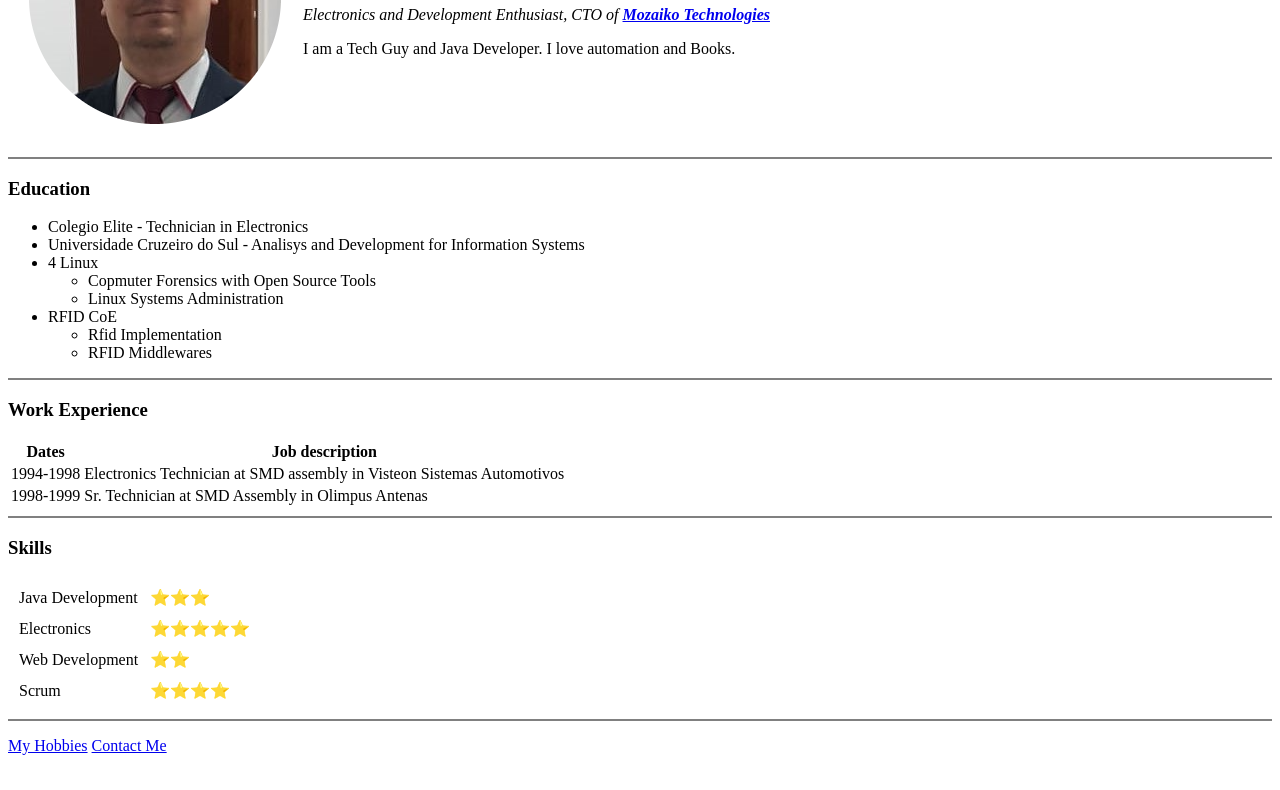
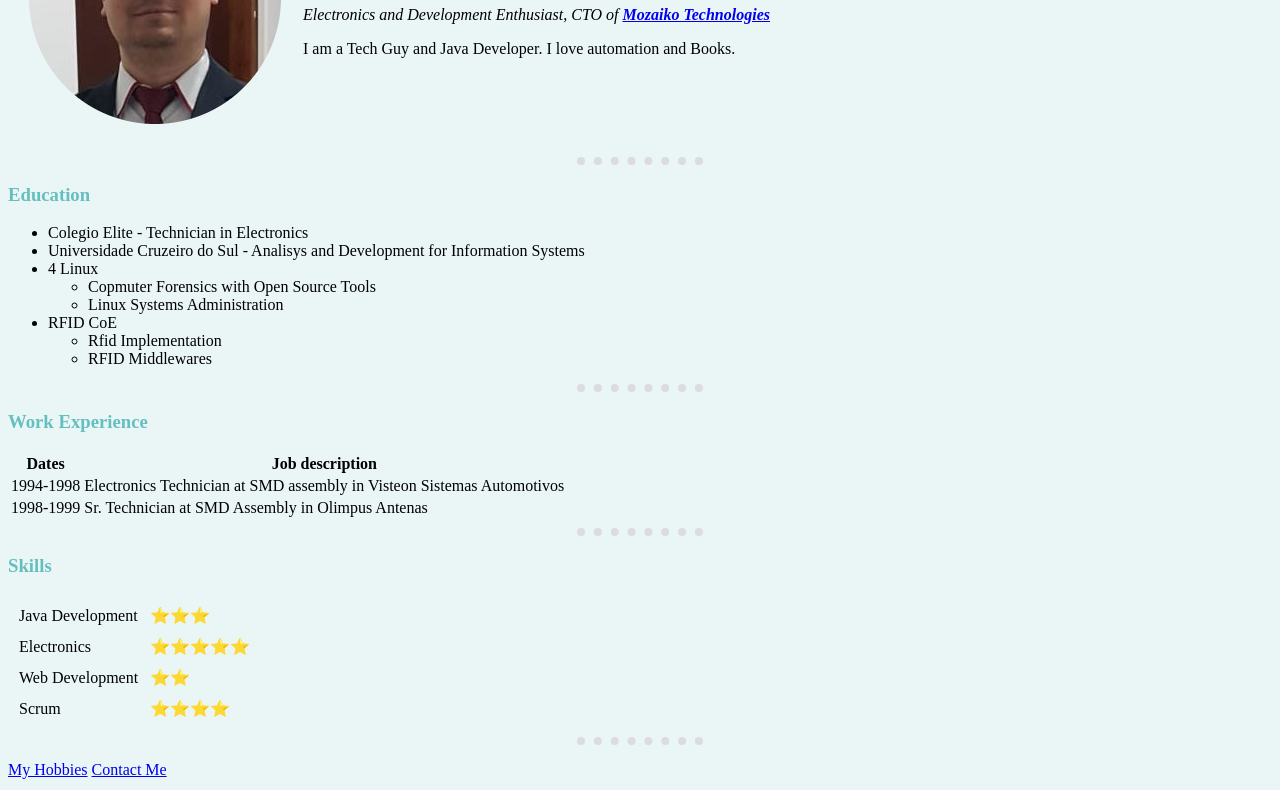
Before and after one commit to claudioRoliveira/cv, a plain HTML site: page index.html in a window 1280 px wide. Shown: the part 157-947 px from the top of the page. Drawn offline with Linux system fonts and the light colour scheme.

Commit message:
Added initial CSS

```diff
--- /dev/null
+++ b/css/style.css
@@ -0,0 +1,18 @@
+body {
+    background-color:#EAF6F6;
+}
+hr {
+    background-color: none;
+    color: gainsboro;
+    border-style: dotted none none;
+    width: 10%;
+    border-width: 8px;
+}
+
+h1 {
+    color: #66BFBF;
+}
+
+h3{
+    color: #66BFBF;
+}
--- a/index.html
+++ b/index.html
@@ -6,6 +6,7 @@
         <meta name="description" content="Claudio Oliveira's personal page">
         <meta name="viewport" content="width=device-width, initial-scale=1.0">
         <title>Claudio's Personal Site</title>
+        <link rel="stylesheet" href="css/style.css">
     </head>
     <body>
         <table cellspacing="20px">
@@ -18,7 +19,7 @@
                 </td>
             </tr>
         </table>
-        <hr size="2" noshade="true">
+        <hr >
         <h3>Education</h3>
         <ul>
             <li>Colegio Elite - Technician in Electronics</li>
@@ -34,7 +35,7 @@
                 <li>RFID Middlewares</li>
             </ul>
         </ul>
-        <hr size="2" noshade="true">
+        <hr >
         <h3>Work Experience</h3>
         <table>
             <thead>
@@ -52,7 +53,7 @@
                 </tr>
             </tbody>
         </table>
-        <hr size="2" noshade="true">
+        <hr >
         <h3>Skills</h3>
         <table cellspacing="10px">
             <tr><td>Java Development</td>
@@ -71,7 +72,7 @@
                 <td>⭐⭐⭐⭐</td>
             </tr>
         </table>
-        <hr size="2" noshade="true">
+        <hr >
         <p><a href="hobbies.html">My Hobbies</a> <a href="contact.html">Contact Me</a></p>
     </body>
 </html>
```
Also changed, not shown: contact.html (+1 -0 lines), hobbies.html (+1 -0 lines).
